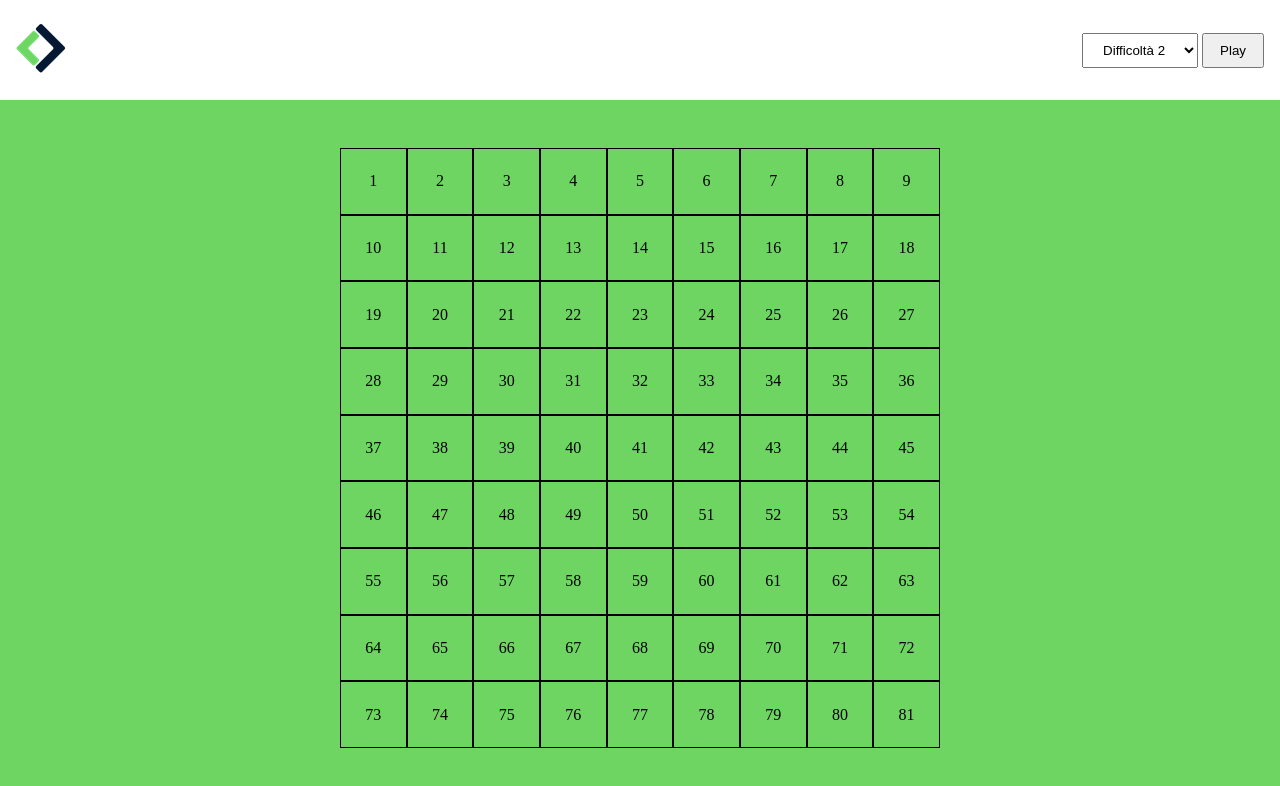
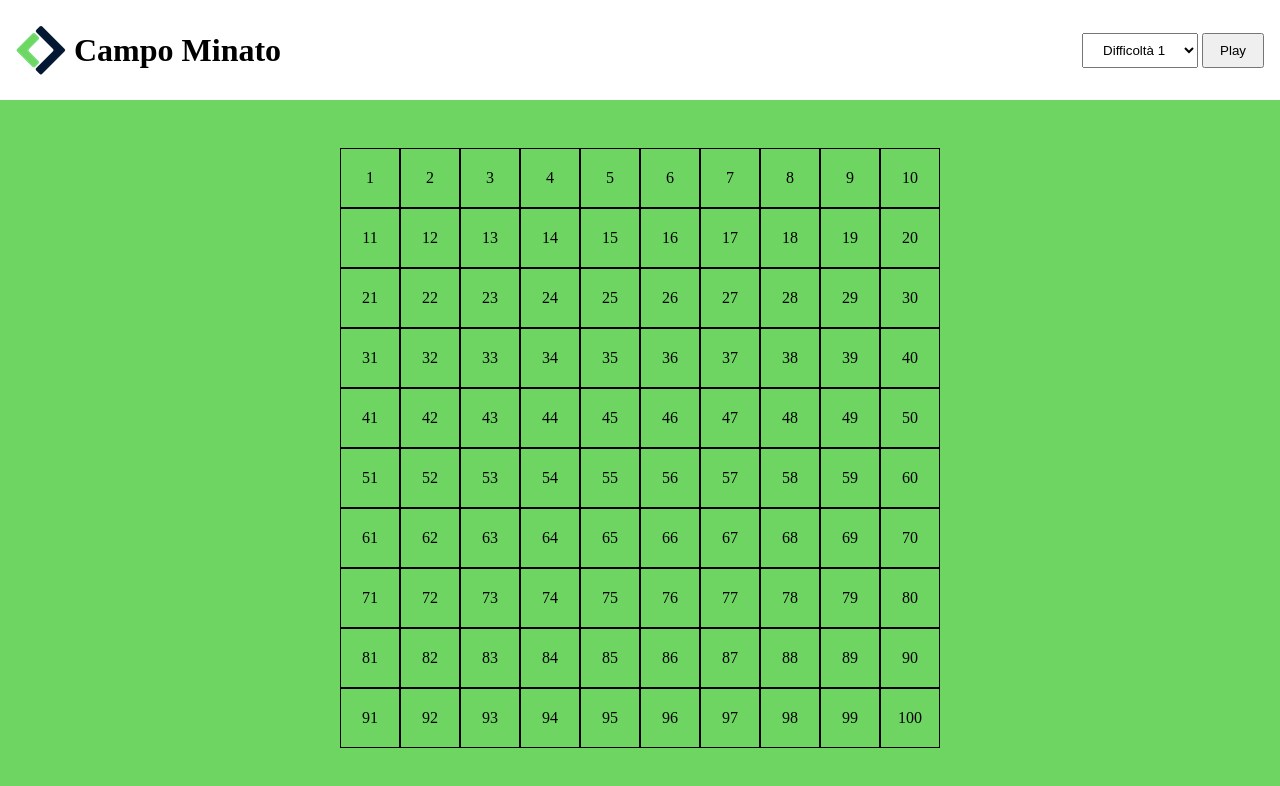
Before and after one commit to giuliogallo94/js-campominato-grid, a plain HTML site: page index.html in a window 1280 px wide. Both pictures are taken after a click on the button "Play". Drawn offline with Linux system fonts and the light colour scheme.

Commit message:
refactoring: js selected option integration

```diff
--- a/css/style.css
+++ b/css/style.css
@@ -20,6 +20,15 @@ img {
   align-items: center;
   padding: 1rem;
   height: 100px;
+}
+
+.logo {
+  display: flex;
+  align-items: center;
+}
+
+h1 {
+  margin-left: 0.5rem;
 }
 
 .btn {
--- a/index.html
+++ b/index.html
@@ -9,11 +9,14 @@
   <body>
     <div class="container">
       <div class="header">
-        <div class="logo"><img src="img/logo.png" alt="" /></div>
-        <div>
+        <div class="logo">
+          <img src="img/logo.png" alt="" />
+          <h1>Campo Minato</h1>
+        </div>
+        <div class="menu-area">
           <select name="level" class="game-level" id="level">
             <option value="1">Difficoltà 1</option>
-            <option value="2" selected>Difficoltà 2</option>
+            <option value="2">Difficoltà 2</option>
             <option value="3">Difficoltà 3</option>
           </select>
           <button class="btn" id="play">Play</button>
--- a/js/script.js
+++ b/js/script.js
@@ -1,21 +1,7 @@
 // ESECUZIONE
 const gridElem = document.querySelector(".grid");
 
-let selectLevel = document.getElementById("level");
-let gameLevel = selectLevel.options[selectLevel.selectedIndex].value;
-console.log(gameLevel);
-
-if (gameLevel === "1") {
-  console.log("ciao");
-  gridCreation(100, "cell-w-1");
-} else if (gameLevel === "2") {
-  console.log("ciao");
-  gridCreation(81, "cell-w-2");
-} else if (gameLevel === "3") {
-  console.log("ciao");
-  gridCreation(49, "cell-w-3");
-}
-
+//Mostrare la griglia di gioco al click
 const playBtnElem = document.getElementById("play");
 playBtnElem.addEventListener("click", showGrid);
 
@@ -60,15 +46,16 @@ function gridCreation(cellNum, cellW) {
  */
 function showGrid() {
   const mainGrid = document.getElementById("main-grid");
+  mainGrid.innerHTML = "";
+
+  const gameLevel = document.getElementById("level").value;
+  console.log(gameLevel);
+  if (gameLevel === "1") {
+    gridCreation(100, "cell-w-1");
+  } else if (gameLevel === "2") {
+    gridCreation(81, "cell-w-2");
+  } else if (gameLevel === "3") {
+    gridCreation(49, "cell-w-3");
+  }
   mainGrid.classList.remove("display-none");
 }
-
-/**
- * Colora la cella cliccata
- * @param {any}
- * @returns {any} aggiunta classe "bg-cyan"
-//  */
-// function alternativeBg() {
-//   const clickedCell = clickedCell.classList.add("bg-cyan");
-//   console.log($gridNumber);
-// }
```
Also changed, not shown: 1 other file.
